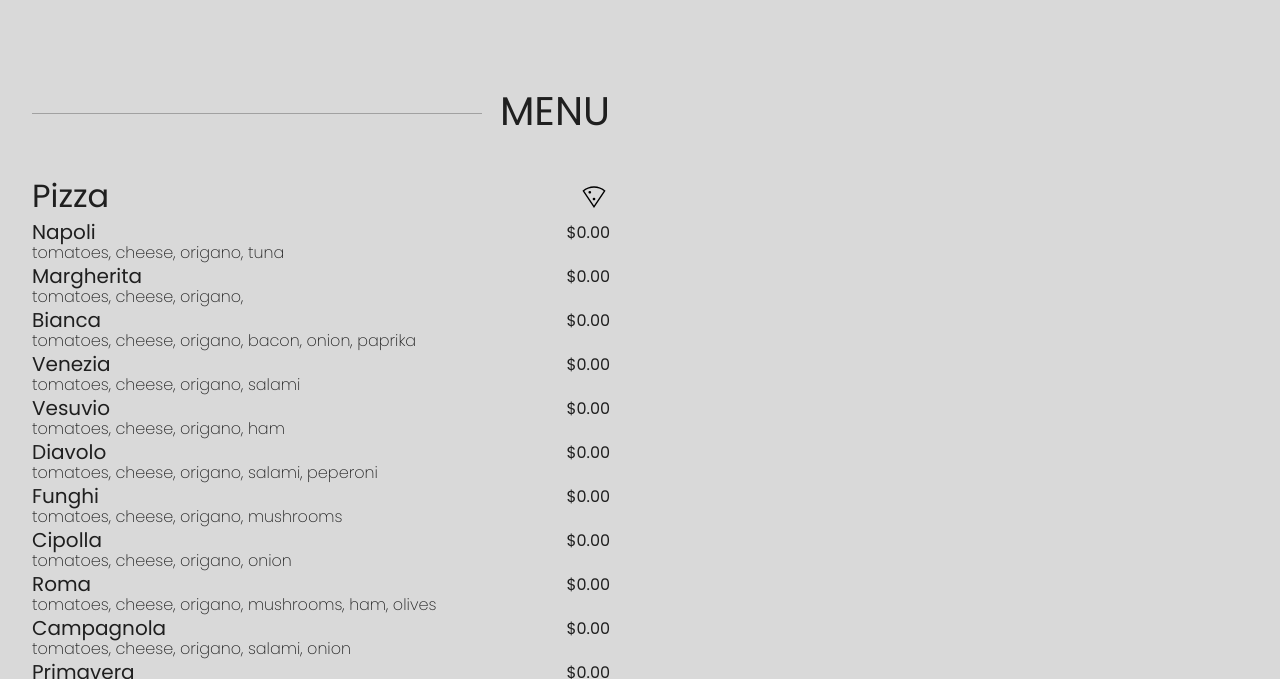
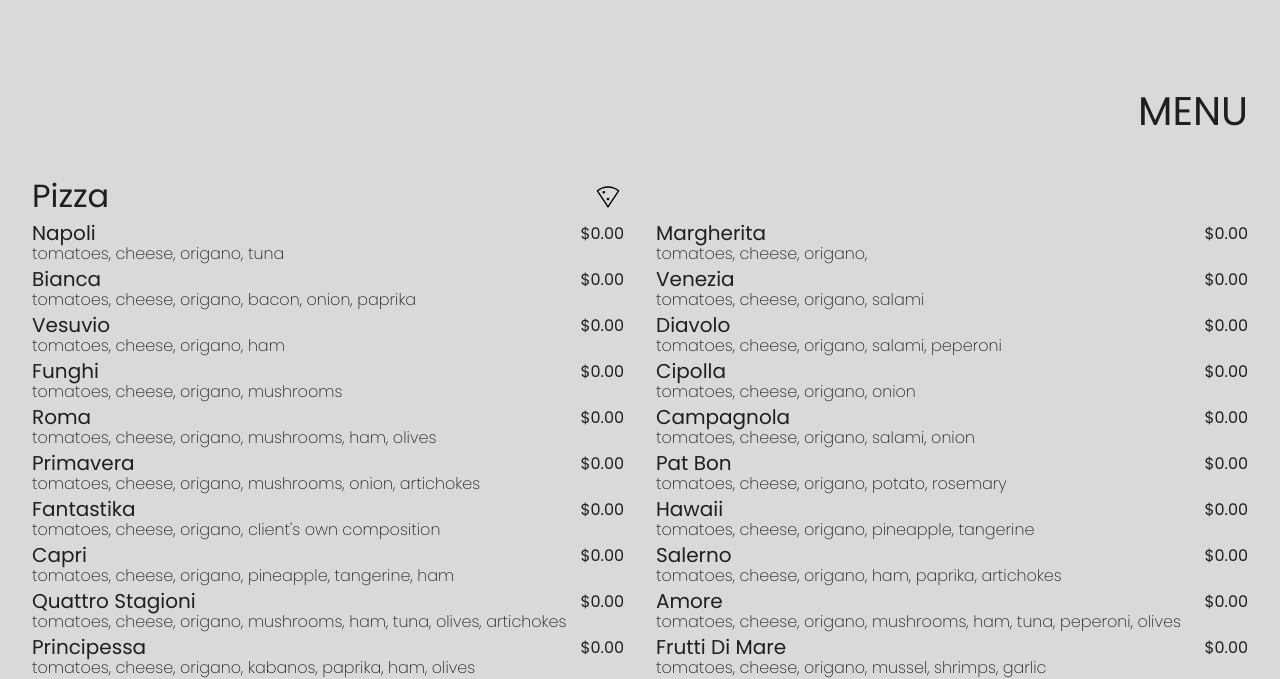
Before and after one commit to st33ze/napoli, a website built with webpack: page src/template.html in a window 1280 px wide. Both pictures are taken after a click on the button "Menu". Shown: the part 115-794 px from the top of the page. Built offline with nearby package versions, Linux system fonts and the light colour scheme; files whose address does not match are found by name.

Commit message:
style(menu): adjustments for bigger screen sizes

```diff
--- a/src/components/main/pages/menu/menu.css
+++ b/src/components/main/pages/menu/menu.css
@@ -1,19 +1,11 @@
 .page-menu {
   margin-block: 2rem;
+  width: 100%;
 }
 .page-menu h1 {
   position: relative;
   text-transform: uppercase;
   text-align: end;
-}
-.page-menu h1::before {
-  content: '';
-  position: absolute;
-  top: 50%;
-  right: 8rem;
-  width: calc(100% - 8rem);
-  height: 1px;
-  background-color: hsl(var(--clr-primary-500), 0.3)
 }
 .page-menu section {
   margin-top: 3rem;
@@ -37,6 +29,10 @@
   display: grid;
   grid-template-columns: 1fr auto;
   list-style: none;
+  border-block: 1px solid transparent;
+}
+.page-menu li:hover {
+  border-color: hsl(var(--clr-accent-500));
 }
 .page-menu h3 {
   text-transform: capitalize;
@@ -46,3 +42,16 @@
   font-weight: var(--fw-light);
   line-height: 1rem;
 }
+
+@media screen and (min-width: 800px) {
+  .menu-header {
+    width: calc(50% - 1rem);
+  }
+  .page-menu li {
+    grid-column-gap: 0.5rem;
+  }
+  .page-menu ul {
+    grid-template-columns: repeat(2, 1fr);
+    column-gap: 2rem;
+  }
+}
--- a/src/components/main/pages/menu/menu.html
+++ b/src/components/main/pages/menu/menu.html
@@ -1,4 +1,4 @@
-<section class="page-menu">
+<div class="page-menu">
   <h1>Menu</h1>
   <section class="menu-pizza">
     <div class="menu-header">
@@ -14,4 +14,4 @@
     </div>
     <ul></ul>
   </section>
-</section>
+</div>
--- a/src/styles.css
+++ b/src/styles.css
@@ -57,6 +57,9 @@ p, h1, h2, h3, h4, h5, h6 {
 #root, #__next {
   isolation: isolate;
 }
+html {
+  overflow-y:  scroll;
+}
 body {
   font-size: var(--fs-400);
   font-family: var(--ff-primary);
@@ -65,7 +68,6 @@ body {
 }
 .container {
   padding: 0.5rem;
-  /* max-width: 1300px; */
 }
 .sr-only {
   position: absolute;
```
